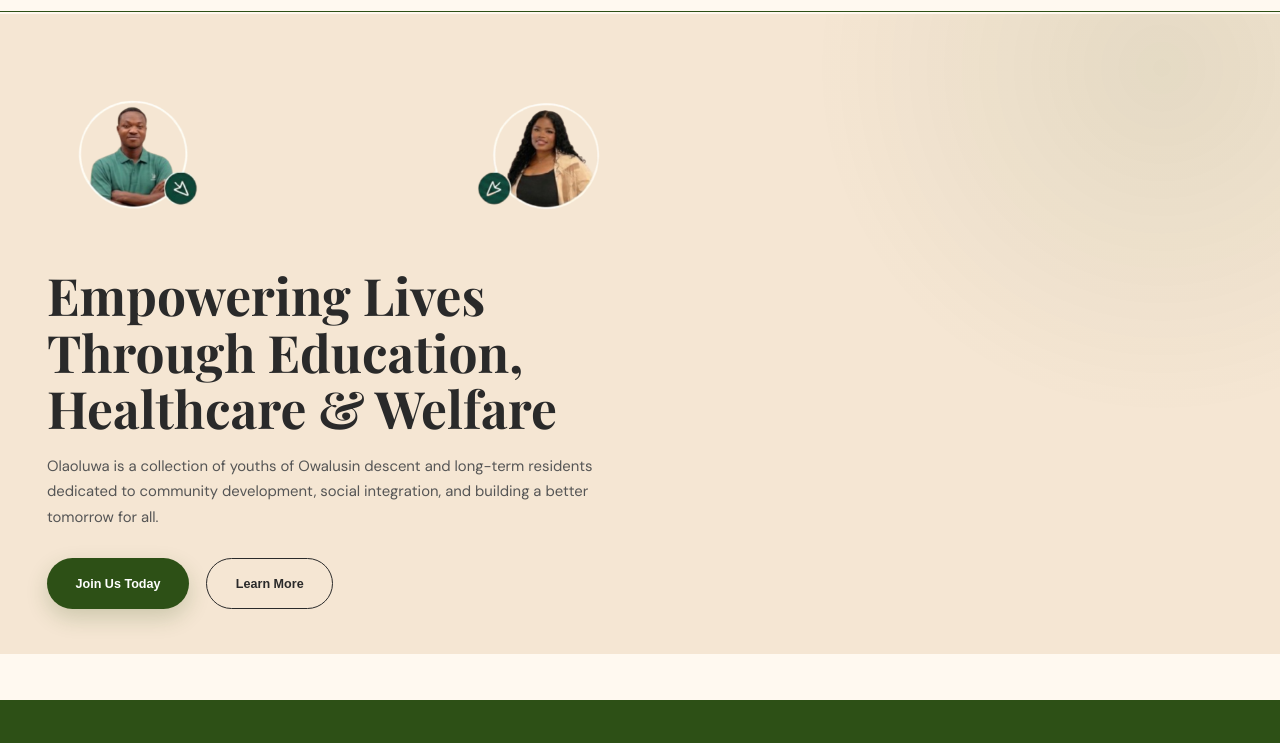
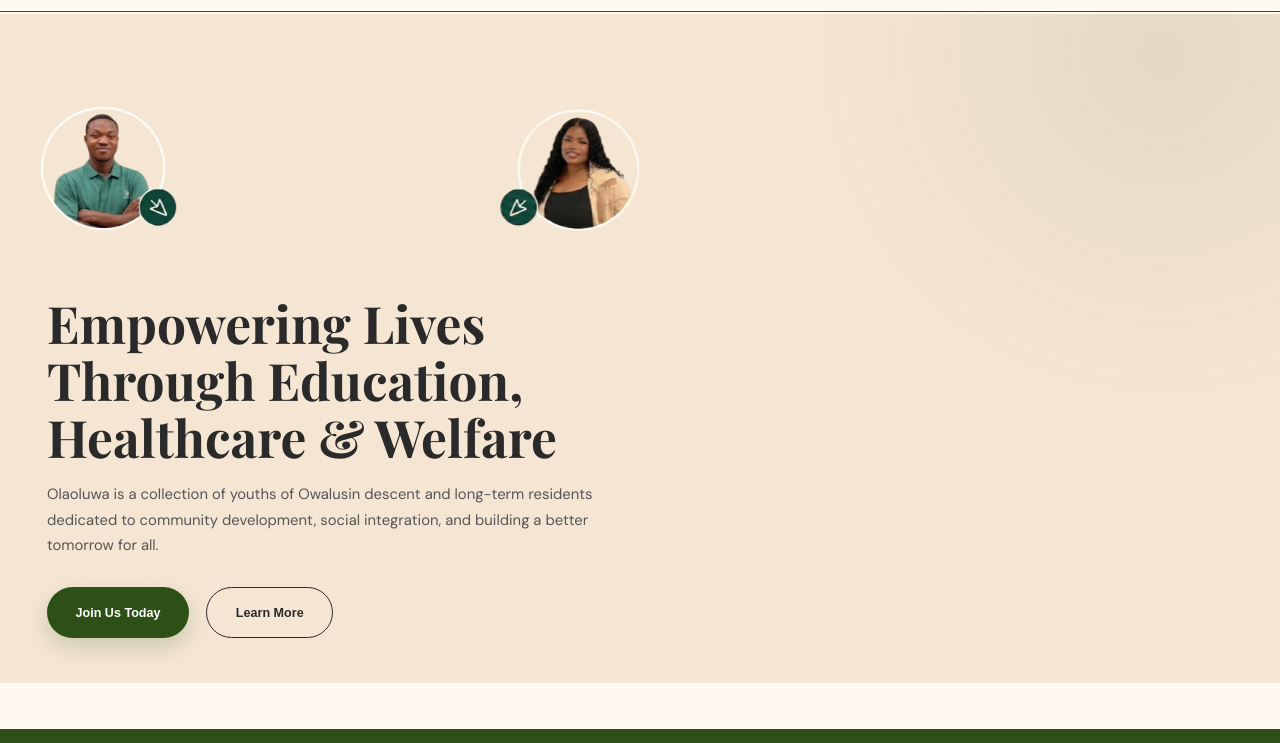
Before and after one commit to Johnsonaliyu/Olaoluwa, a plain HTML site: page index.html in a window 1280 px wide. Shown: the part 56-799 px from the top of the page. Drawn offline with nearby package versions, Linux system fonts and the light colour scheme; no server answers.

Commit message:
Adjust hero banner image dimensions

```diff
--- a/styles.css
+++ b/styles.css
@@ -235,8 +235,8 @@ body {
 }
 
 .hero-banner-image img {
-    width: 100%;
-    max-width: 100%;
+    width: 115%;
+    max-width: 120%;
     display: block;
 
     /* Make unclickable */
```
